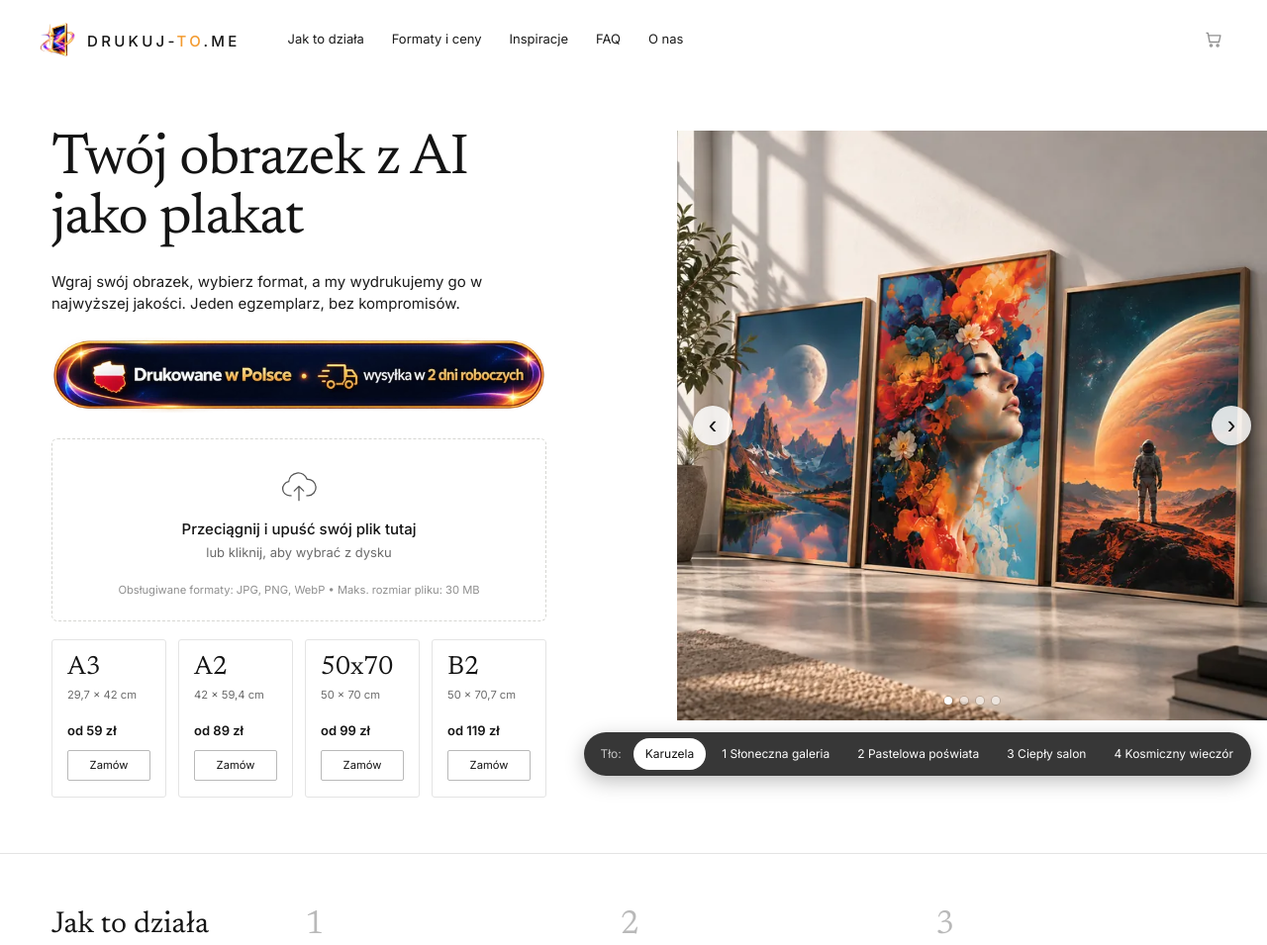
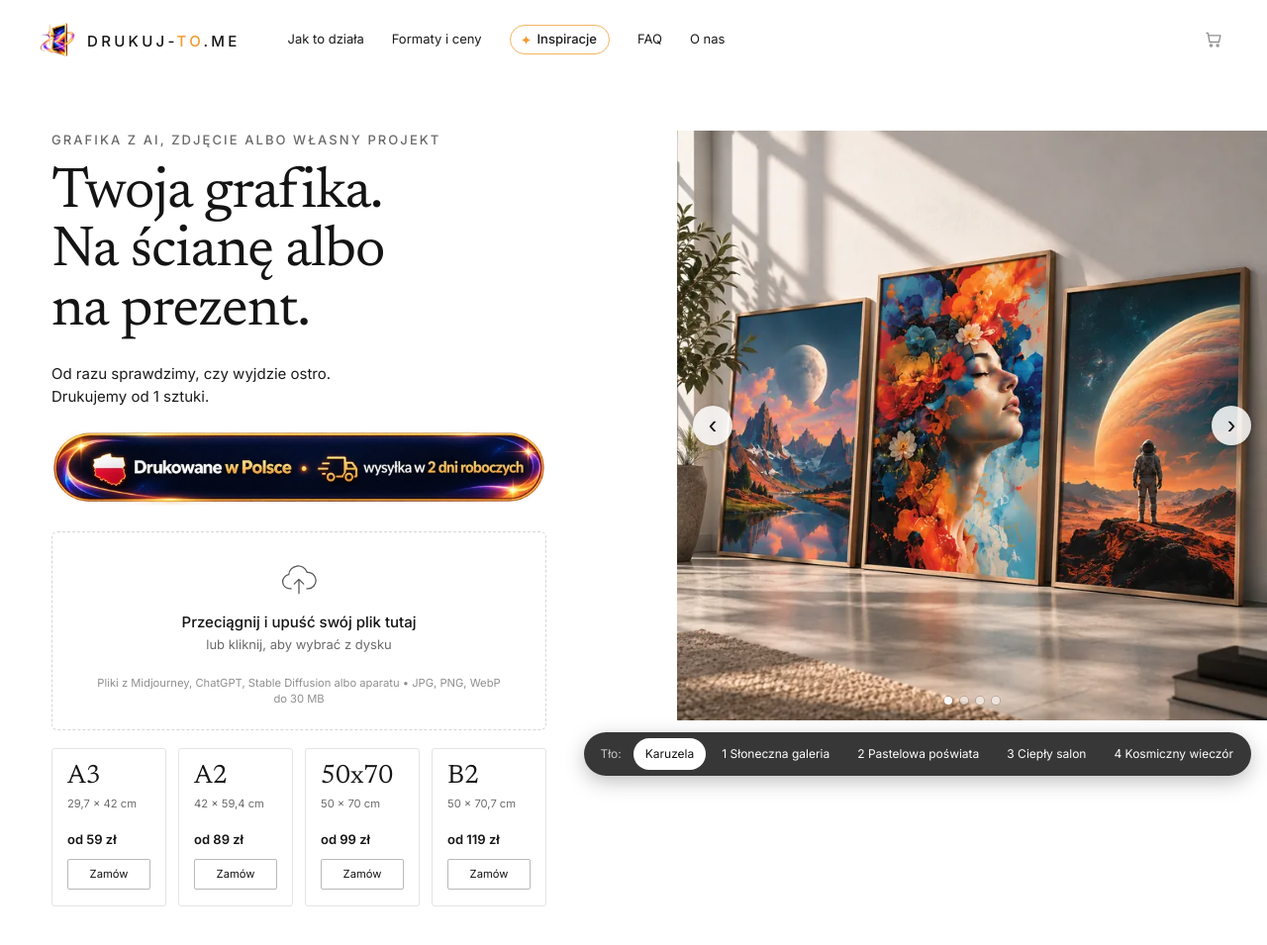
Before and after one commit to domson561/slopPrinter_demo, a Django app: page / in a window 1280 px wide. Shown: the top 955 px of the page at 99% size. Run offline with Django 5.2, Linux system fonts and the light colour scheme; data comes from the database, SQL or seed files in the repository; some libraries are stand-ins or nearby versions.

Commit message:
before deploy 1

```diff
--- a/static/css/base.css
+++ b/static/css/base.css
@@ -28,6 +28,10 @@ textarea { width: 100%; }
 .site-header__nav { display: flex; gap: 28px; align-items: center; flex-wrap: wrap; font-size: var(--font-size-1); }
 .site-header__nav > a { color: var(--color-text); text-decoration: none; }
 .site-header__nav > a:hover { color: var(--color-ink); text-decoration: underline; text-underline-offset: 4px; }
+/* Inspiracje wyróżnione w menu: gwiazdka i obwódka w pomarańczu z logo, na każdym tle */
+.site-header__nav > a.site-header__inspiracje { display: inline-flex; align-items: center; gap: 6px; margin: -5px 0; padding: 4px 12px 4px 10px; border: 1px solid color-mix(in srgb, var(--color-brand-accent) 75%, transparent); border-radius: 999px; font-weight: 500; }
+.site-header__nav > a.site-header__inspiracje:hover, .site-header__nav > a.site-header__inspiracje[aria-current="page"] { text-decoration: none; background: color-mix(in srgb, var(--color-brand-accent) 16%, transparent); }
+.site-header__gwiazda { width: 11px; height: 11px; flex: none; color: var(--color-brand-accent); }
 .site-header__tools { margin-left: auto; display: flex; align-items: center; gap: var(--space-5); }
 .site-header__cart { position: relative; display: grid; place-items: center; padding: var(--space-1); color: var(--color-ink); }
 .site-header__cart--empty { color: var(--color-faint); }
@@ -77,7 +81,8 @@ textarea { width: 100%; }
 .page-home .site-main > .messages { margin: 0 52px var(--space-4); }
 .home-hero { display: grid; grid-template-columns: minmax(0, 1fr) minmax(0, 1fr); gap: 36px; align-items: start; padding: 52px 0 56px 52px; }
 .home-hero__copy { max-width: 500px; }
-.home-hero__title { font-size: var(--font-size-display); line-height: 1.04; letter-spacing: -0.015em; margin: 0 0 22px; }
+.home-hero__eyebrow { margin: 0 0 14px; font-size: var(--font-size-1); font-weight: 500; letter-spacing: 0.16em; text-transform: uppercase; color: var(--color-muted); text-wrap: balance; }
+.home-hero__title { font-size: var(--font-size-display); line-height: 1.04; letter-spacing: -0.015em; margin: 0 0 22px; text-wrap: balance; }
 .home-hero__lead { max-width: 440px; margin: 0 0 22px; font-size: var(--font-size-2); color: var(--color-text); }
 
 .upload-dropzone { position: relative; border: 1.5px dashed var(--color-border); border-radius: var(--radius-2); padding: 30px 20px 22px; text-align: center; transition: background 0.15s, border-color 0.15s; }
@@ -137,6 +142,7 @@ textarea { width: 100%; }
 .page-home--tlo .site-main > .messages { margin-top: 80px; }
 .page-home--tlo .home-hero { grid-template-columns: minmax(0, 520px); align-content: center; min-height: max(680px, min(100svh, 56.25vw)); padding: 96px 52px 48px; background: var(--tlo-veil), var(--tlo-img) right center / cover no-repeat; }
 .page-home--tlo .home-hero__copy { max-width: none; }
+.page-home--tlo .home-hero__eyebrow { color: var(--tlo-accent); }
 .page-home--tlo .home-hero__title { color: var(--tlo-ink); }
 .page-home--tlo .home-hero__lead { color: var(--tlo-text); }
 .page-home--tlo .upload-dropzone, .page-home--tlo .format-tile { background: var(--tlo-glass); -webkit-backdrop-filter: blur(14px) saturate(1.1); backdrop-filter: blur(14px) saturate(1.1); }
--- a/templates/base.html
+++ b/templates/base.html
@@ -25,7 +25,10 @@
       {% block nav %}
         <a href="{% url 'web:upload' %}#jak-to-dziala">Jak to działa</a>
         <a href="{% url 'web:upload' %}#formaty">Formaty i ceny</a>
-        <a href="{% url 'web:inspirations' %}">Inspiracje</a>
+        <a class="site-header__inspiracje" href="{% url 'web:inspirations' %}"{% if request.resolver_match.url_name == "inspirations" or request.resolver_match.url_name == "inspiration" %} aria-current="page"{% endif %}>
+          <svg class="site-header__gwiazda" viewBox="0 0 52 52" aria-hidden="true"><path fill="currentColor" d="M26 2c1.6 12.4 5.1 20.4 24 24-18.9 3.6-22.4 11.6-24 24-1.6-12.4-5.1-20.4-24-24 18.9-3.6 22.4-11.6 24-24z"/></svg>
+          Inspiracje
+        </a>
         <a href="{% url 'web:static_page' 'faq' %}">FAQ</a>
         <a href="{% url 'web:static_page' 'o-nas' %}">O nas</a>
       {% endblock %}
--- a/templates/poster/s1_upload.html
+++ b/templates/poster/s1_upload.html
@@ -1,6 +1,6 @@
 {% extends "base.html" %}
 {% load static %}
-{% block title %}Twój obrazek z AI jako plakat - {{ site_name }}{% endblock %}
+{% block title %}Plakat z AI i nie tylko - {{ site_name }}{% endblock %}
 {% block body_class %}page-home{% if tlo %} page-home--tlo tlo-{{ tlo }}{% endif %}{% if ramy %} page-home--scena{% endif %}{% endblock %}
 {% block head %}{% if ramy.fonts_url %}<link rel="stylesheet" href="{{ ramy.fonts_url }}">{% endif %}{% endblock %}
 {% block content %}
@@ -73,8 +73,9 @@
   </div>
   {% elif tlo %}<div class="home-hero__band" aria-hidden="true"></div>{% endif %}
   <div class="home-hero__copy">
-    <h1 class="home-hero__title">Twój obrazek z AI<br>jako plakat</h1>
-    <p class="home-hero__lead">Wgraj swój obrazek, wybierz format, a my wydrukujemy go w najwyższej jakości. Jeden egzemplarz, bez kompromisów.</p>
+    <p class="home-hero__eyebrow">Grafika z AI, zdjęcie albo własny projekt</p>
+    <h1 class="home-hero__title">Twoja grafika.<br>Na ścianę albo na&nbsp;prezent.</h1>
+    <p class="home-hero__lead">Od razu sprawdzimy, czy wyjdzie ostro.<br>Drukujemy od&nbsp;1&nbsp;sztuki.</p>
     <p class="home-badge">
       <img src="{% static 'img/brand/plakietka-1200.webp' %}"
            srcset="{% static 'img/brand/plakietka-720.webp' %} 720w, {% static 'img/brand/plakietka-1200.webp' %} 1200w"
@@ -95,7 +96,7 @@
         {% else %}
           <p class="upload-dropzone__sub">lub kliknij, aby wybrać z dysku</p>
         {% endif %}
-        <p class="upload-dropzone__hint">Obsługiwane formaty: JPG, PNG, WebP <span aria-hidden="true">•</span> Maks. rozmiar pliku: {{ max_mb }} MB</p>
+        <p class="upload-dropzone__hint">Pliki z Midjourney, ChatGPT, Stable Diffusion albo aparatu <span aria-hidden="true">•</span> JPG, PNG, WebP do&nbsp;{{ max_mb }}&nbsp;MB</p>
         {{ form.file.errors }}
       </div>
       <progress class="upload-progress" id="upload-progress" value="0" max="100" hidden></progress>
```
